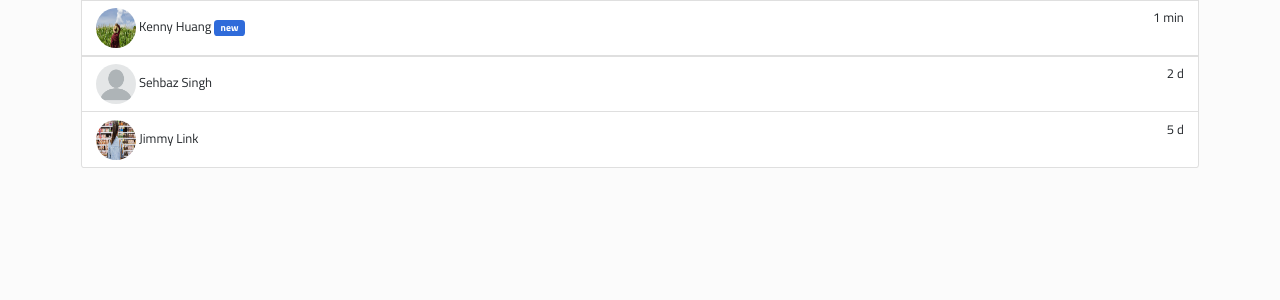
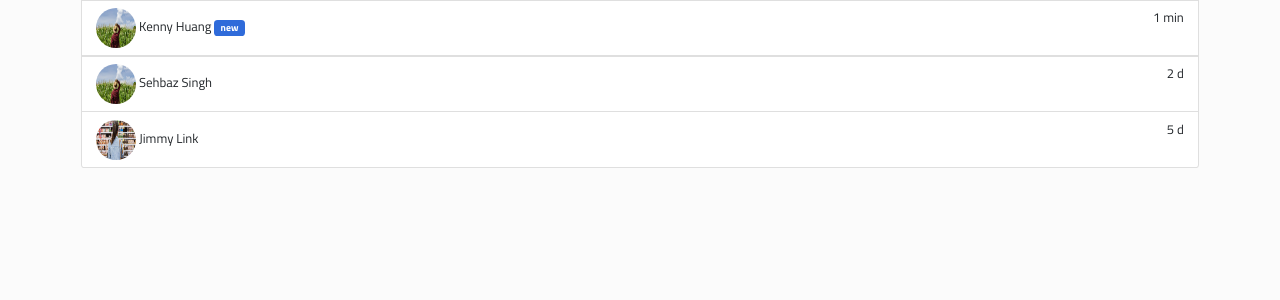
Before and after one commit to pokai-huang0828/CSTP1304_SuperGreenTeam, a PHP site: page /dmList.php?user=customer in a window 1280 px wide. Shown: the part 63-363 px from the top of the page. Run offline with PHP 8.4, Linux system fonts and the light colour scheme; some libraries are stand-ins or nearby versions.

Commit message:
fixed pic bugs

```diff
--- a/customerProfilePage.php
+++ b/customerProfilePage.php
@@ -44,7 +44,7 @@ ProfilePage::profileCard();
     <ul class="list-group">
       <li class="list-group-item"><img src="assets/farmerIcon.png" alt="avatar1" width="40" height="40" style ="border-radius: 50%"> Kenny Huang<span style="float:right"><i class="bi bi-heart-fill"></i></span></li>
       <li class="list-group-item"><img src="assets/farmFood.jpg" alt="avatar2" width="40" height="40" style ="border-radius: 50%"> Eric C.<span style="float:right"><i class="bi bi-heart-fill"></i></span></li>
-      <li class="list-group-item"><img src="assets/noProfilePic.png" alt="avatar3" width="40" height="40" style ="border-radius: 50%"> Sehbaz Singh<span style="float:right"><i class="bi bi-heart-fill"></i></span></li>
+      <li class="list-group-item"><img src="assets/farmerIcon.png" alt="avatar3" width="40" height="40" style ="border-radius: 50%"> Sehbaz Singh<span style="float:right"><i class="bi bi-heart-fill"></i></span></li>
       <li class="list-group-item"><img src="assets/customerIcon.png" alt="avatar4" width="40" height="40" style ="border-radius: 50%"> Jimmy Link<span style="float:right"><i class="bi bi-heart-fill"></i></span></li>
     </ul>
   </div>
--- a/dmList.php
+++ b/dmList.php
@@ -15,7 +15,7 @@ Shared::dmNavbar();
         '<a href="dmDialogFarmer.php?user=farmer" style="text-decoration:none">
             <li class="list-group-item"><img src="assets/farmFood.jpg" alt="avatar2" width="40" height="40" style ="border-radius: 50%"> Billy <span class="badge badge-pill badge-primary">new</span><span style="float:right">1 min</span></li>
         </a>'?>
-        <li class="list-group-item"><img src="assets/noProfilePic.png" alt="avatar3" width="40" height="40" style ="border-radius: 50%"> Sehbaz Singh<span style="float:right">2 d</span></li>
+        <li class="list-group-item"><img src="assets/farmerIcon.png" alt="avatar3" width="40" height="40" style ="border-radius: 50%"> Sehbaz Singh<span style="float:right">2 d</span></li>
         <li class="list-group-item"><img src="assets/customerIcon.png" alt="avatar4" width="40" height="40" style ="border-radius: 50%"> Jimmy Link<span style="float:right">5 d</span></li>
     </ul>
 </div>
```
